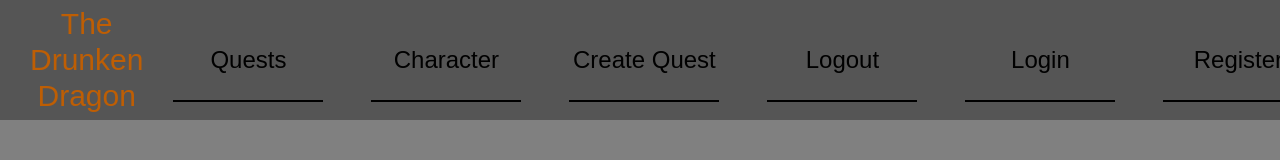
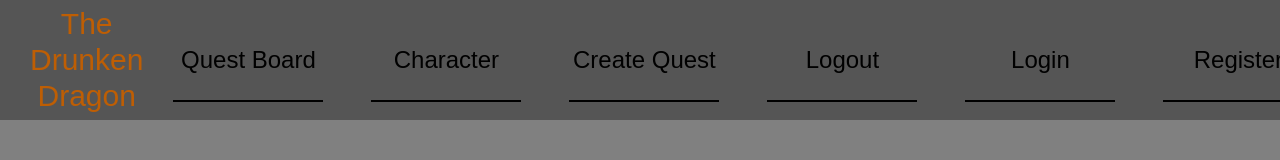
Before and after one commit to StefanZagarov/softuni-react-exam, a React (Vite) app in the folder client/: page / in a window 1280 px wide. Shown: the top 160 px of the page. Built offline with nearby package versions, Linux system fonts and the light colour scheme.

Commit message:
Additional tweaks to the header and home page styling

```diff
--- a/client/src/components/header/Header.jsx
+++ b/client/src/components/header/Header.jsx
@@ -11,7 +11,7 @@ export default function Header() {
                 <ul>
                     <NavLink to="/catalog">
                         <li>
-                            Quests
+                            Quest Board
                             <div className={styles["border"]}> </div>
                         </li>
                     </NavLink>
--- a/client/src/components/header/Header.module.css
+++ b/client/src/components/header/Header.module.css
@@ -39,12 +39,8 @@ li {
     text-align: center;
 
     padding-top: 1em;
-}
 
-li:hover>.border {
-    border: 1px solid rgb(190, 94, 4);
-    /* Set the border color */
-    transform: translateY(-6px);
+    transition: all 0.3s ease;
 }
 
 .border {
@@ -53,3 +49,13 @@ li:hover>.border {
 
     transition: all 0.3s ease;
 }
+
+li:hover {
+    color: rgb(190, 94, 4);
+}
+
+li:hover>.border {
+    border: 1px solid rgb(190, 94, 4);
+    /* Set the border color */
+    transform: translateY(-6px);
+}
--- a/client/src/components/home/Home.module.css
+++ b/client/src/components/home/Home.module.css
@@ -43,4 +43,10 @@ button {
     border-radius: 5px;
 
     background-color: rgb(199, 129, 0);
+
+    transition: all 0.3s ease;
 }
+
+button:hover {
+    background-color: white;
+}
```
